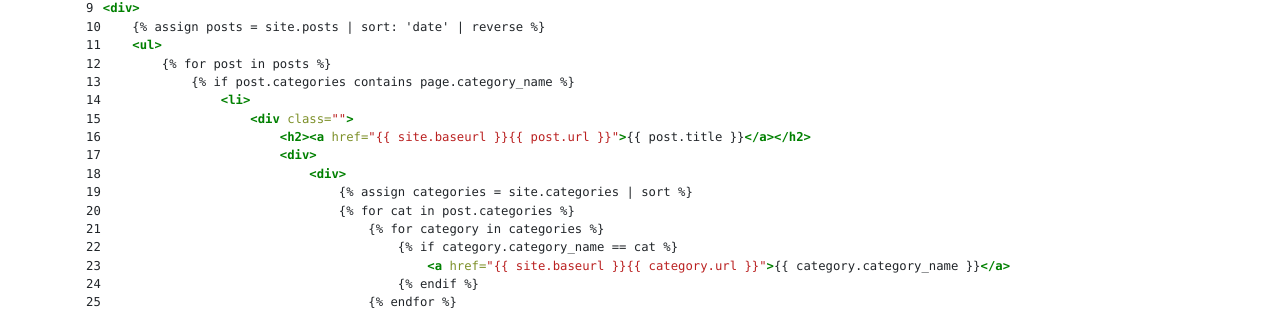
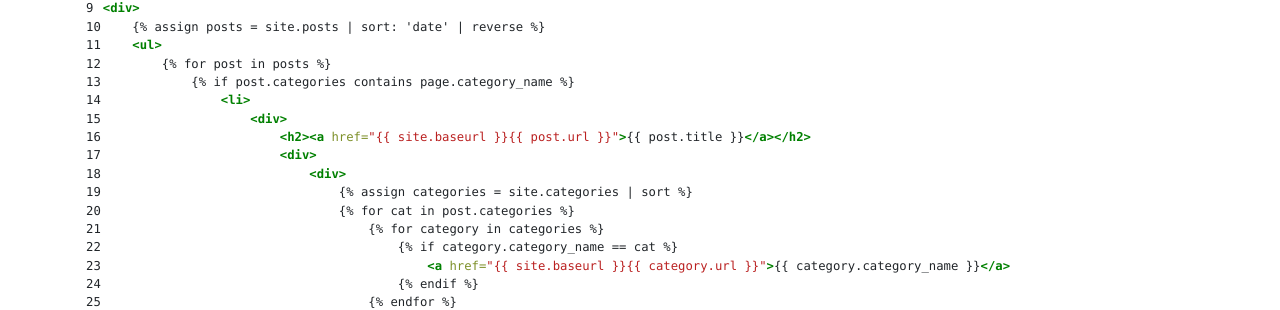
Before and after one commit to pushkarkadam/portfolio, a Jekyll site: the page built from my_collections/_posts/2021-11-30-jekyll-blog-category.md, in a window 1280 px wide and 900 px high, scrolled down 3228 px. Shown: the part 148-458 px from the top of the window. Built offline with Jekyll 4.4.1, drawn with Linux system fonts in a browser that asks for light colours; nearby versions of some CDN libraries.

Commit message:
Edited code in the jekyll blog.

```diff
--- a/my_collections/_posts/2021-11-30-jekyll-blog-category.md
+++ b/my_collections/_posts/2021-11-30-jekyll-blog-category.md
@@ -159,7 +159,7 @@ layout: default
         {% for post in posts %}
             {% if post.categories contains page.category_name %}
                 <li>
-                    <div class="">
+                    <div>
                         <h2><a href="{{ site.baseurl }}{{ post.url }}">{{ post.title }}</a></h2>
                         <div>
                             <div>
```
